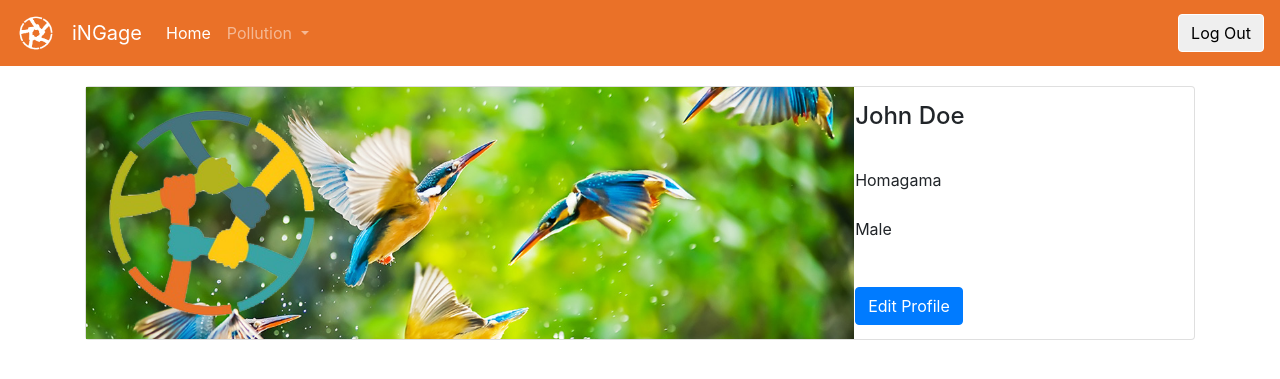
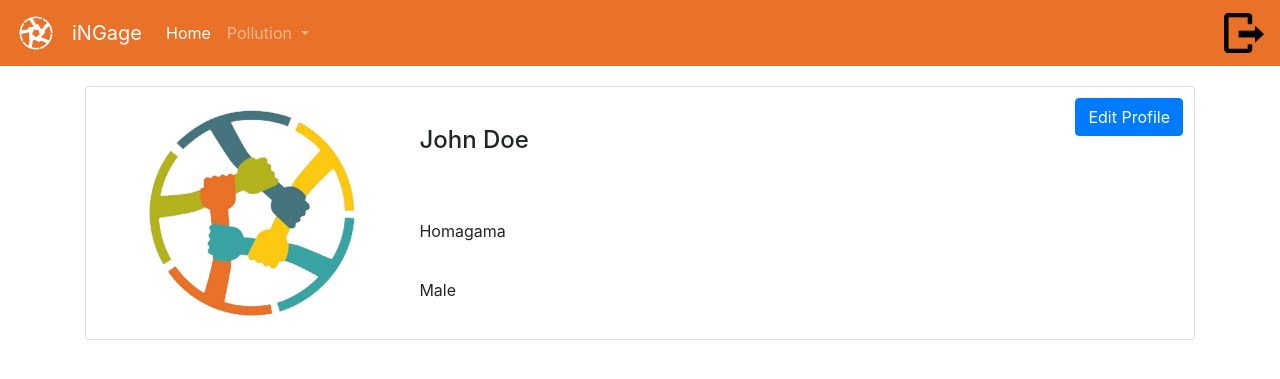
Before and after one commit to chiCKson/ingage, a PHP site: page /profile.php in a window 1280 px wide. Shown: the top 379 px of the page. Run offline with PHP 8.4, Linux system fonts and the light colour scheme; some libraries are stand-ins or nearby versions.

Commit message:
logout icon added

```diff
--- a/profile.php
+++ b/profile.php
@@ -12,11 +12,16 @@ require_once('ui/header.php');
 <div class="card">
 	<table>
 		<tr>
-			<td rowspan="4" colspan="1" background="assets/images/bg.jpg" style=" background-size: cover;">
-				<img style="width:250px;height:250px"src="assets/images/logo.png" alt="Card image">
+			<td align="center" rowspan="3" width="30%">
+				<img style="width:250px;height:250px "src="assets/images/logo.png" alt="Card image">
 			</td>
 			<td>
 			<h4 class="card-title">John Doe</h4>
+			</td>
+			<td valign="top" align="right">
+			<button type="button" class="btn btn-primary" style="margin:10px" data-toggle="modal" data-target="#myModal">
+    Edit Profile
+  </button>
 			</td>
 
 		</tr>
@@ -30,13 +35,7 @@ require_once('ui/header.php');
 			<p>Male</p>
 			</td>
 		</tr>
-		<tr>
-			<td>
-			<button type="button" class="btn btn-primary" data-toggle="modal" data-target="#myModal">
-    Edit Profile
-  </button>
-			</td>
-		</tr>
+
 	</table>
 
 
--- a/ui/navigation.php
+++ b/ui/navigation.php
@@ -25,8 +25,8 @@
                         </div>
                       </li>
                   </ul>
+                   <a href="#"> <img src="assets/images/lgout.png"  width="40" height="40"></a>
 
-                        <button class="btn btn-outline-white my-2 my-sm-0" type="button" onclick="">Log Out</button>
 
                 </div>
               </nav>
```
Also changed, not shown: assets/images/lgout.png (added).
